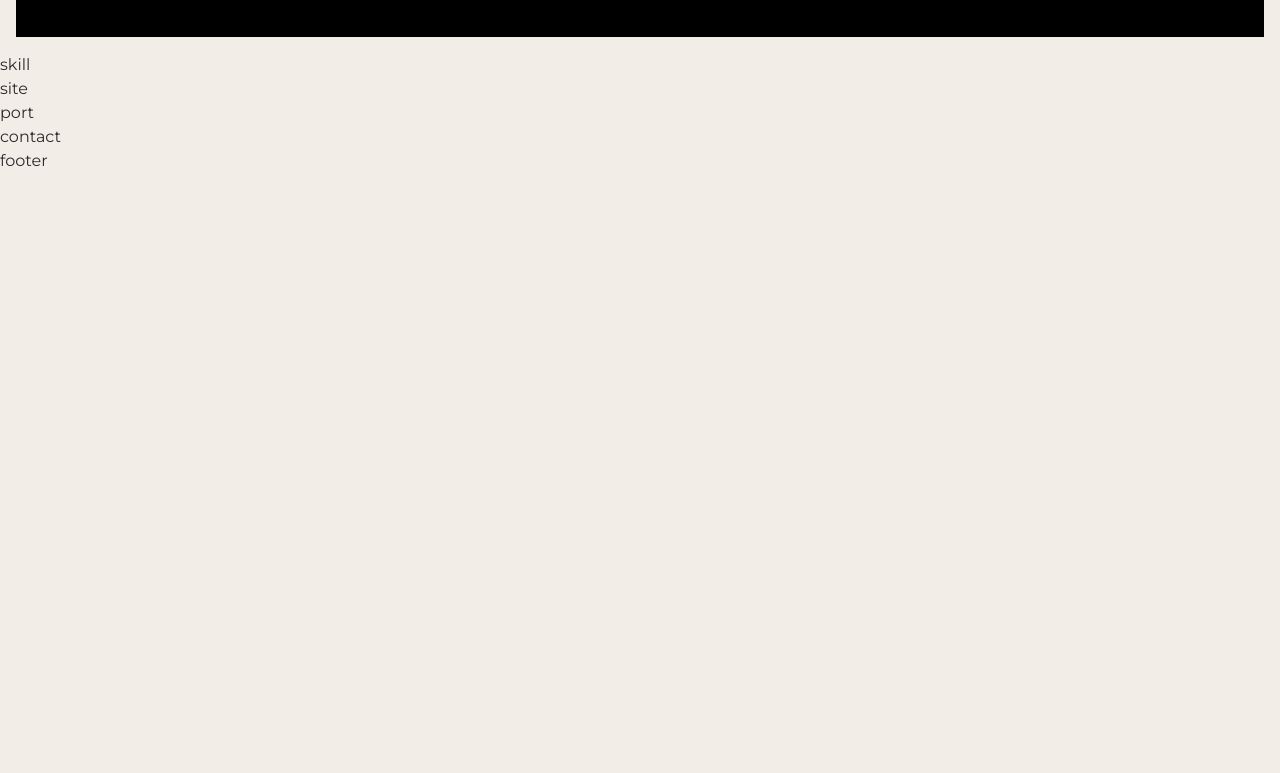
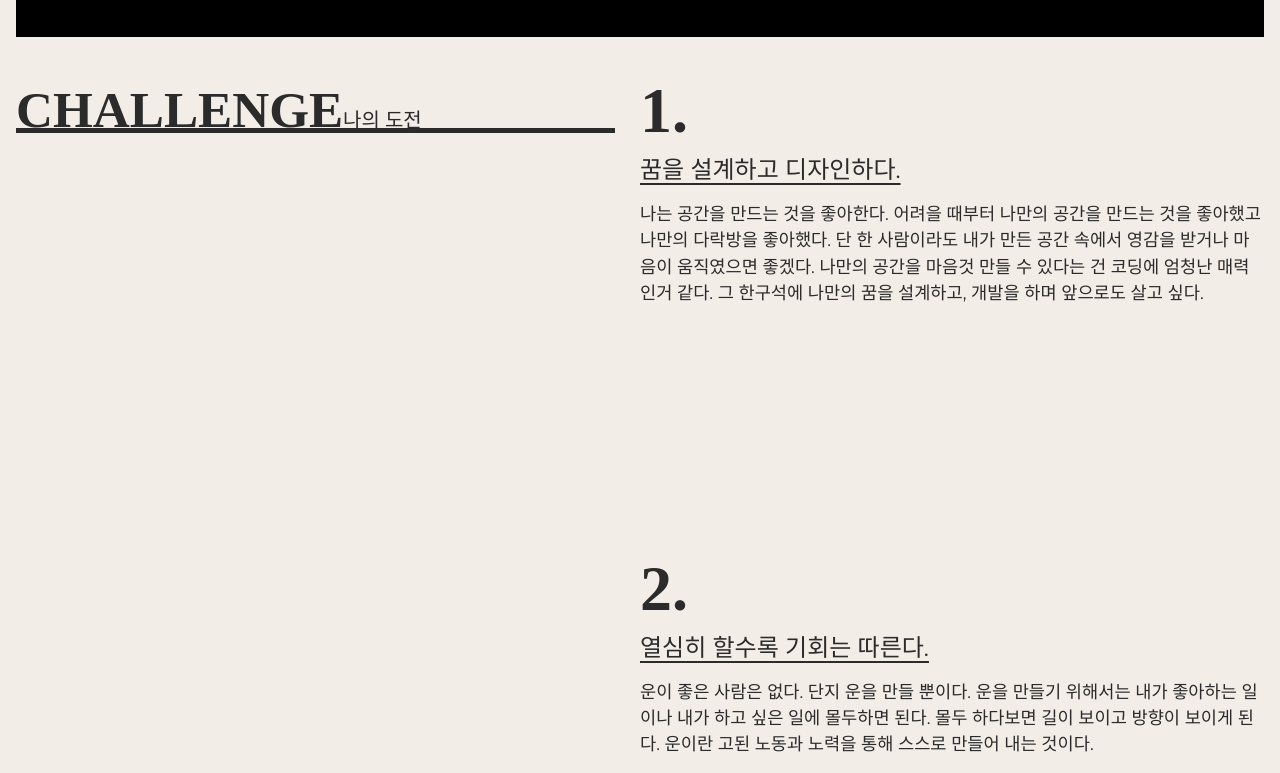
Before and after one commit to Hwang-yujeong/port2024-vite, a website built with Vite: page src/index.html in a window 1280 px wide. Shown: the part 747-1520 px from the top of the page. Before the commit the page ends 920 px from the top, so only its background shows below. Built offline with nearby package versions, Linux system fonts and the light colour scheme; a small style sheet from the web is missing; a web font is replaced by a local one.

Commit message:
스킬 완료

```diff
--- a/src/assets/css/section/skill.css
+++ b/src/assets/css/section/skill.css
@@ -1,3 +1,67 @@
 #skill {
 
 }
+.skill__inner {
+    padding: 16px;
+    display: flex;
+    justify-content: space-between;
+}
+.skill__title {
+    position: sticky;
+    top: 70px;
+    left: 0;
+    width: 48%;
+    height: 5vw;
+    font-size: 4vw;
+    font-weight: 900;
+    line-height: 1.6;
+    font-family: var(--mainKor-font);
+    text-transform: uppercase;
+    color: var(--black100);
+    border-bottom: 0.4vw solid var(--black100);
+}
+.skill__title em {
+    font-size: 1.25rem;
+    font-weight: 400;
+    line-height: 2;
+}
+.skill__desc {
+    width: 50%;
+}
+.skill__desc span {
+    font-size: 5vw;
+    line-height: 1;
+    font-weight:900;
+    line-height: 1.3;
+    font-family: var(--mainNum-font);
+}
+.skill__desc h3 {
+    font-size: 1.5rem;
+    text-decoration: underline;
+    text-underline-position: under;
+    margin-bottom: 1vw;
+}
+.skill__desc p {
+    margin-bottom: 30vh;
+    font-size: 1.1rem;
+}
+
+@media (max-width:800px) {
+    .skill__inner {
+        flex-direction: column;
+    }
+    .skill__title {
+        width: 100%;
+        margin-bottom: 10vw;
+        font-size: 30px;
+        height: auto;
+        top: 68px;
+        background-color: var(--mainBg-color);
+    }
+    .skill__desc {
+        width: 100%;
+    }
+    .skill__desc span {
+        font-size: 20vw;
+    }
+}
--- a/src/index.html
+++ b/src/index.html
@@ -85,7 +85,41 @@
     </section>
     <!-- //intro -->
     <section id="skill">
-      skill
+      <div class="skill__inner">
+        <h2 class="skill__title">Challenge<em>나의 도전</em></h2>
+        <div class="skill__desc">
+          <div>
+            <span>1.</span>
+            <h3>꿈을 설계하고 디자인하다.</h3>
+            <p>
+              나는 공간을 만드는 것을 좋아한다.
+              어려을 때부터 나만의 공간을 만드는 것을 좋아했고 나만의 다락방을 좋아했다.
+              단 한 사람이라도 내가 만든 공간 속에서 영감을 받거나 마음이 움직였으면 좋겠다.
+              나만의 공간을 마음것 만들 수 있다는 건 코딩에 엄청난 매력인거 같다.
+              그 한구석에 나만의 꿈을 설계하고, 개발을 하며 앞으로도 살고 싶다.
+            </p>
+          </div>
+          <div>
+            <span>2.</span>
+            <h3>열심히 할수록 기회는 따른다.</h3>
+            <p>
+                운이 좋은 사람은 없다. 단지 운을 만들 뿐이다.
+                운을 만들기 위해서는 내가 좋아하는 일이나 내가 하고 싶은 일에 몰두하면 된다.
+                몰두 하다보면 길이 보이고 방향이 보이게 된다.
+                운이란 고된 노동과 노력을 통해 스스로 만들어 내는 것이다.
+            </p>
+          </div>
+          <div>
+            <span>3.</span>
+            <h3>나에게 정직하다.</h3>
+            <p>
+                정직은 다른 사람보다 나에게 큰 의미를 부여해야 한다.
+                자신이 정직하지 않으면 진정으로 원하는 일을 열정적으로 밀고 나갈 수 없다.
+                마음에서 우러나오는 일을 해야 정직해지며 삶을 더 즐길 줄 알게 된다.
+            </p>
+          </div>
+        </div>
+      </div>
     </section>
     <!-- //skill -->
     <section id="site">
```
